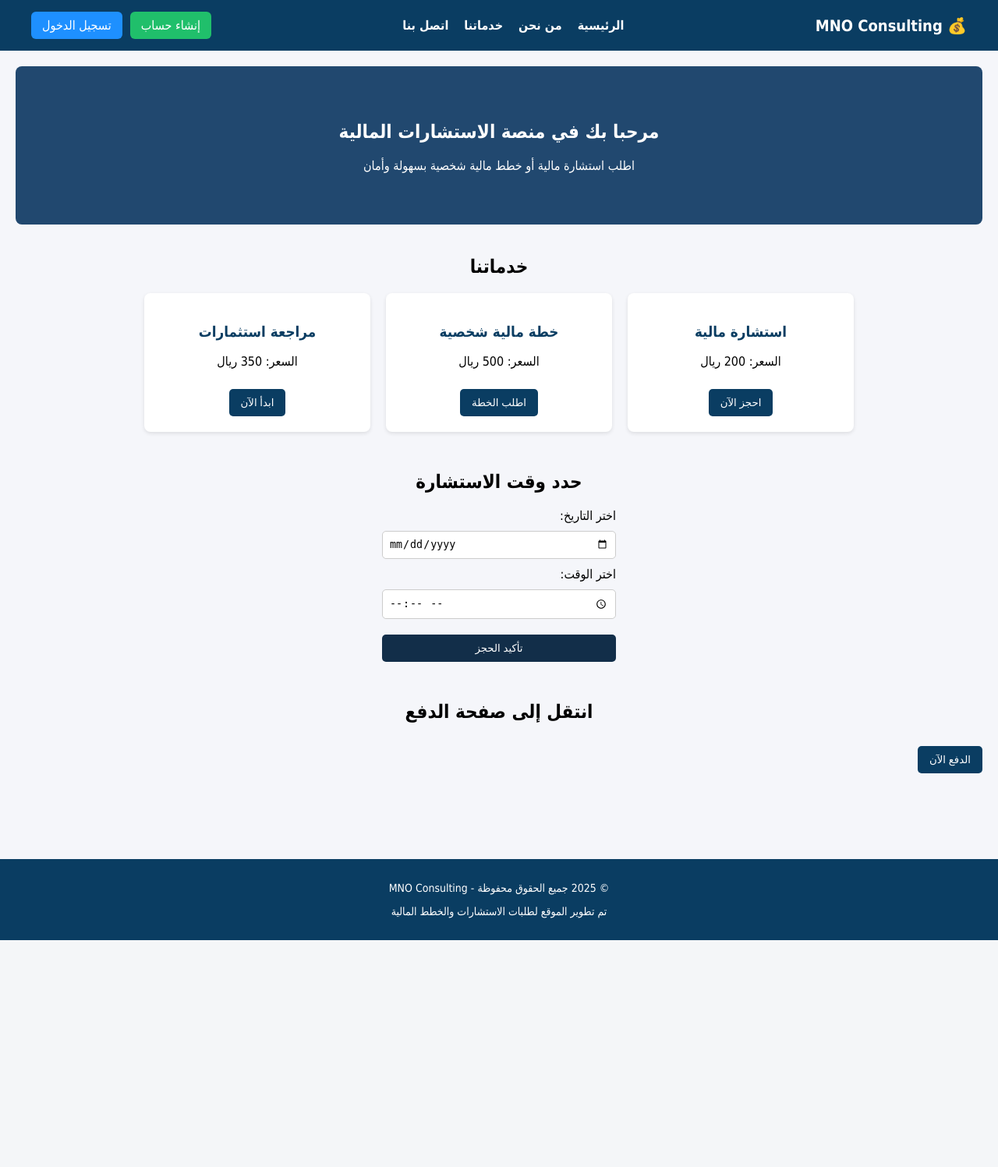
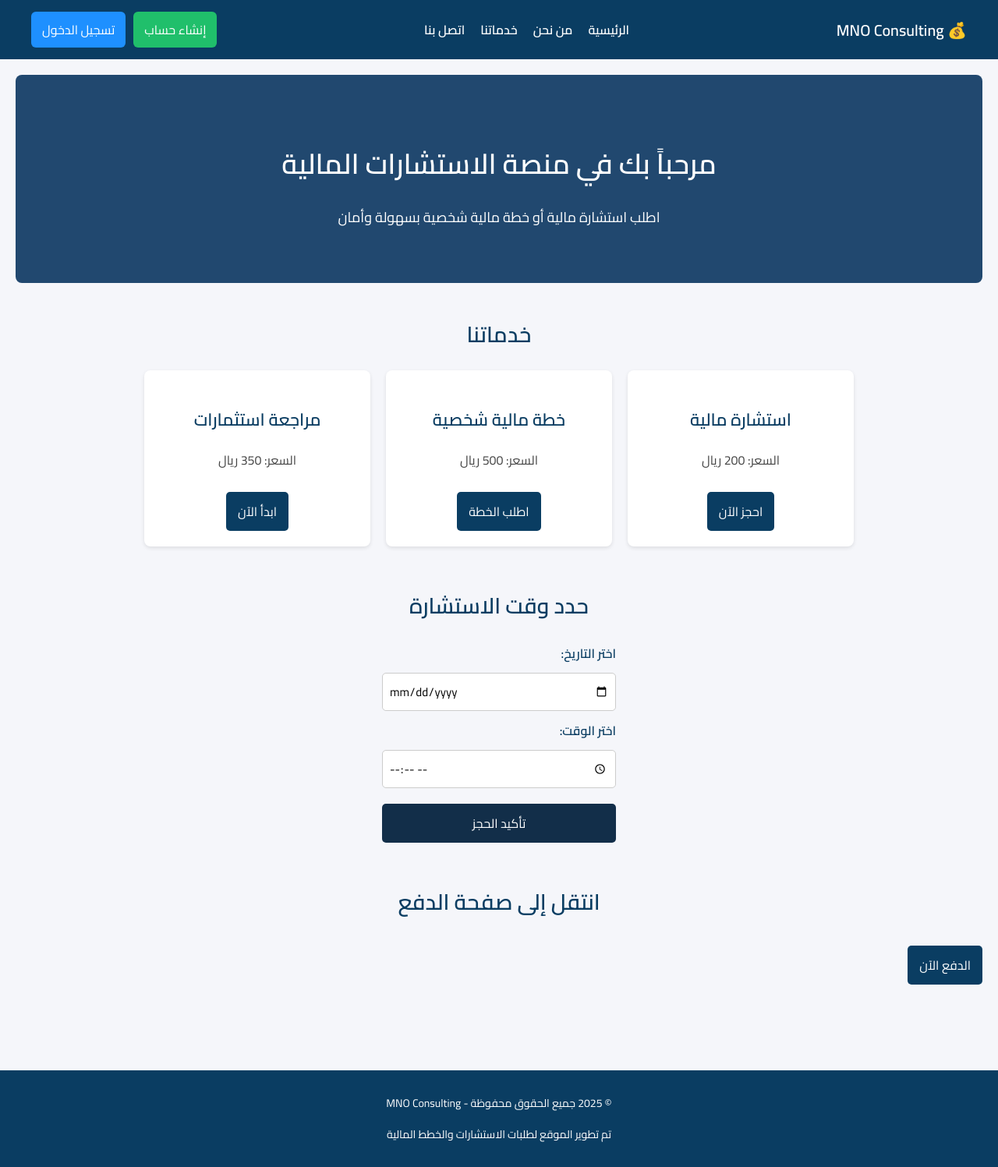
Before and after one commit to Ghsa-star/mon, a Django app: page / in a window 1280 px wide. Shown: the whole page at 78% size. Before the commit the page ends 1206 px from the top, so only its background shows below. Run offline with Django 5.2, Linux system fonts and the light colour scheme.

Commit message:
غيرت الخط

```diff
--- a/templates/home.html
+++ b/templates/home.html
@@ -5,15 +5,25 @@
   <meta charset="UTF-8">
   <title>الصفحة الرئيسية - منصة الاستشارات المالية</title>
   <meta name="viewport" content="width=device-width, initial-scale=1.0">
+
+  <!-- خط احتياطي من Google Fonts -->
+  <link href="https://fonts.googleapis.com/css2?family=Cairo:wght@400;600&display=swap" rel="stylesheet">
+
   <style>
+    /* إعداد الخط الأساسي */
     body {
       margin: 0;
-      font-family: 'Tahoma', sans-serif;
+      font-family: 'Sakkal Majalla', 'Cairo', sans-serif;
       background: #f5f6fa;
+      color: #1b1b1b;
+      direction: rtl;
+      text-align: right;
     }
+
     main {
       padding: 20px;
     }
+
     .hero {
       text-align: center;
       padding: 50px;
@@ -22,16 +32,32 @@
       border-radius: 8px;
       margin-bottom: 40px;
     }
+
+    .hero h1 {
+      font-family: 'Sakkal Majalla', 'Cairo', sans-serif;
+      font-size: 36px;
+      margin-bottom: 10px;
+    }
+
+    .hero p {
+      font-size: 18px;
+    }
+
     .services h2, .booking h2, .payment h2 {
       text-align: center;
       margin-bottom: 20px;
+      font-family: 'Sakkal Majalla', 'Cairo', sans-serif;
+      color: #0a3d62;
+      font-size: 28px;
     }
+
     .cards {
       display: flex;
       justify-content: center;
       gap: 20px;
       flex-wrap: wrap;
     }
+
     .card {
       background: white;
       padding: 20px;
@@ -39,10 +65,24 @@
       box-shadow: 0 2px 5px rgba(0,0,0,0.1);
       width: 250px;
       text-align: center;
+      transition: transform 0.2s ease-in-out;
     }
+
+    .card:hover {
+      transform: translateY(-5px);
+    }
+
     .card h3 {
       color: #0a3d62;
+      font-size: 22px;
+      margin-bottom: 10px;
     }
+
+    .card p {
+      font-size: 16px;
+      color: #444;
+    }
+
     button {
       background: #0a3d62;
       color: white;
@@ -51,11 +91,16 @@
       margin-top: 10px;
       cursor: pointer;
       border-radius: 5px;
+      font-family: 'Sakkal Majalla', 'Cairo', sans-serif;
+      font-size: 16px;
+      transition: 0.3s;
     }
+
     button:hover {
       background: #ffd32a;
       color: black;
     }
+
     form {
       display: flex;
       flex-direction: column;
@@ -63,13 +108,22 @@
       width: 300px;
       margin: auto;
     }
+
+    label {
+      font-weight: bold;
+      color: #0a3d62;
+    }
+
     input, select {
       padding: 8px;
       border: 1px solid #ccc;
       border-radius: 5px;
+      font-family: 'Sakkal Majalla', 'Cairo', sans-serif;
+      font-size: 15px;
     }
+
     section {
-      margin-bottom: 50px; /* إضافة مسافة بين الأقسام */
+      margin-bottom: 50px;
     }
 
     /* تصميم النافذة المنبثقة */
@@ -84,6 +138,7 @@
       overflow: auto;
       background-color: rgba(0,0,0,0.6);
     }
+
     .modal-content {
       background-color: #fff;
       margin: 10% auto;
@@ -91,11 +146,15 @@
       border-radius: 8px;
       width: 350px;
       text-align: center;
+      box-shadow: 0 4px 10px rgba(0,0,0,0.2);
     }
+
     .modal-content h2 {
       margin-bottom: 20px;
       color: #21486f;
+      font-family: 'Sakkal Majalla', 'Cairo', sans-serif;
     }
+
     .close {
       color: #aaa;
       float: left;
@@ -103,6 +162,7 @@
       font-weight: bold;
       cursor: pointer;
     }
+
     .close:hover {
       color: red;
     }
@@ -114,8 +174,8 @@
 
 <main>
   <section class="hero">
-    <h1>مرحبا بك في منصة الاستشارات المالية</h1>
-    <p>اطلب استشارة مالية أو خطط مالية شخصية بسهولة وأمان</p>
+    <h1>مرحباً بك في منصة الاستشارات المالية</h1>
+    <p>اطلب استشارة مالية أو خطة مالية شخصية بسهولة وأمان</p>
   </section>
 
   <section class="services">
@@ -177,10 +237,12 @@
   function openModal() {
     document.getElementById("loginModal").style.display = "block";
   }
+
   // إغلاق النافذة
   function closeModal() {
     document.getElementById("loginModal").style.display = "none";
   }
+
   // إغلاق النافذة عند الضغط خارجها
   window.onclick = function(event) {
     let modal = document.getElementById("loginModal");
```
